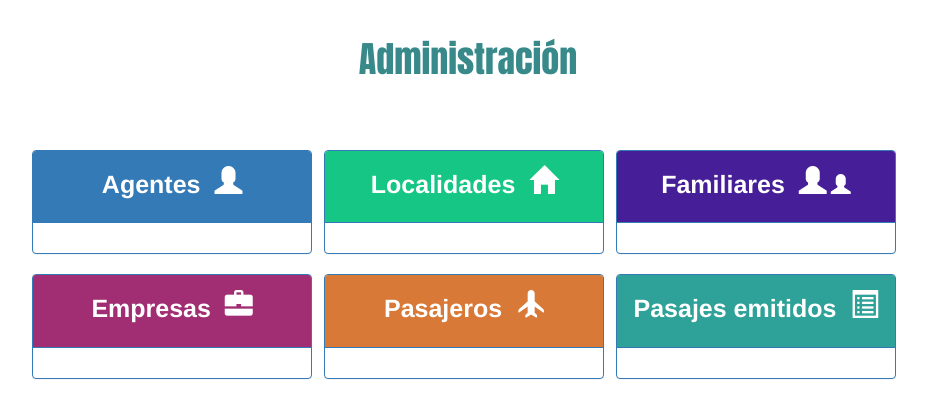
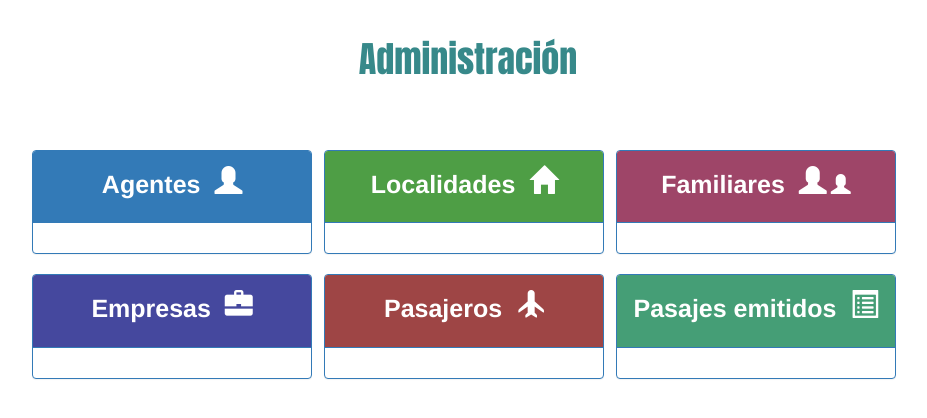
Before and after one commit to gonzalogabriel3/sistemaPasajes, a Django app: page /pasajes/ in a window 1280 px wide. Shown: the part 52-470 px from the top of the page, without its empty margins (172-1099 px from the left). Run offline with Django 3.2, Linux system fonts and the light colour scheme; parts of the project's set-up code (start-up, migrations or seed data) failed here and were passed over; some libraries are stand-ins or nearby versions.

Commit message:
subo cambios

```diff
--- a/pasajes/templates/index.html
+++ b/pasajes/templates/index.html
@@ -21,7 +21,7 @@
 
 	    <!--Panel URL LOCALIDADES-->
 		<div class="panel panel-primary" style="width: 280px;display: inline-block;margin-right: 8px;">
-		     <div class="panel-heading" style="background-color: #16c684;">
+		     <div class="panel-heading" style="background-color: #4e9e45;">
 		     	<a style="color: white;text-decoration: none;width: 20px;" href="{% url 'localidad' %}">
 		      	<p style="display: inline-block;font-size: 25px;"><b>Localidades</b></p>
 		      	<span style="padding-left: 10px;font-size: 28px;padding-top: 5px;" class="glyphicon glyphicon-home"></span>
@@ -34,7 +34,7 @@
 
 	    <!--Panel URL FAMILIARES-->
 		<div class="panel panel-primary" style="width: 280px;display: inline-block;margin-right: 8px;">
-		     <div class="panel-heading" style="background-color: #461e97;">
+		     <div class="panel-heading" style="background-color: #9e4568;">
 		     	<a style="color: white;text-decoration: none;width: 20px;" href="{% url 'familiar' %}">
 		      	<p style="display: inline-block;font-size: 25px;"><b>Familiares</b></p>
 		      	<span style="padding-left: 10px;font-size: 28px;padding-top: 5px;" class="glyphicon glyphicon-user"></span>
@@ -48,7 +48,7 @@
 
 	    <!--Panel URL EMPRESAS-->
 		<div class="panel panel-primary" style="width: 280px;display: inline-block;margin-right: 8px;">
-		     <div class="panel-heading" style="background-color: #a12e72;">
+		     <div class="panel-heading" style="background-color: #45489e;">
 		     	<a style="color: white;text-decoration: none;width: 20px;" href="{% url 'empresa' %}">
 		      	<p style="display: inline-block;font-size: 25px;"><b>Empresas</b></p>
 		      	<span style="padding-left: 10px;font-size: 28px;padding-top: 5px;" class="glyphicon glyphicon-briefcase"></span>
@@ -61,7 +61,7 @@
 
 	    <!--Panel URL PASAJEROS-->
 		<div class="panel panel-primary" style="width: 280px;display: inline-block;margin-right: 8px;">
-		     <div class="panel-heading" style="background-color: #d97937;">
+		     <div class="panel-heading" style="background-color: #9e4545;">
 		     	<a style="color: white;text-decoration: none;width: 20px;" href="{% url 'pasajero' %}">
 		      	<p style="display: inline-block;font-size: 25px;"><b>Pasajeros</b></p>
 		      	<span style="padding-left: 10px;font-size: 28px;padding-top: 5px;" class="glyphicon glyphicon-plane"></span>
@@ -74,7 +74,7 @@
 
 	    <!--Panel URL PASAJES EMITIDOS-->
 		<div class="panel panel-primary" style="width: 280px;display: inline-block;margin-right: 8px;">
-		     <div class="panel-heading" style="background-color: #2ea198;">
+		     <div class="panel-heading" style="background-color: #459e76;">
 		     	<a style="color: white;text-decoration: none;width: 20px;" href="{% url 'pasaje' %}">
 		      	<p style="display: inline-block;font-size: 25px;"><b>Pasajes emitidos</b></p>
 		      	<span style="padding-left: 10px;font-size: 28px;padding-top: 5px;" class="glyphicon glyphicon-list-alt"></span>
```
